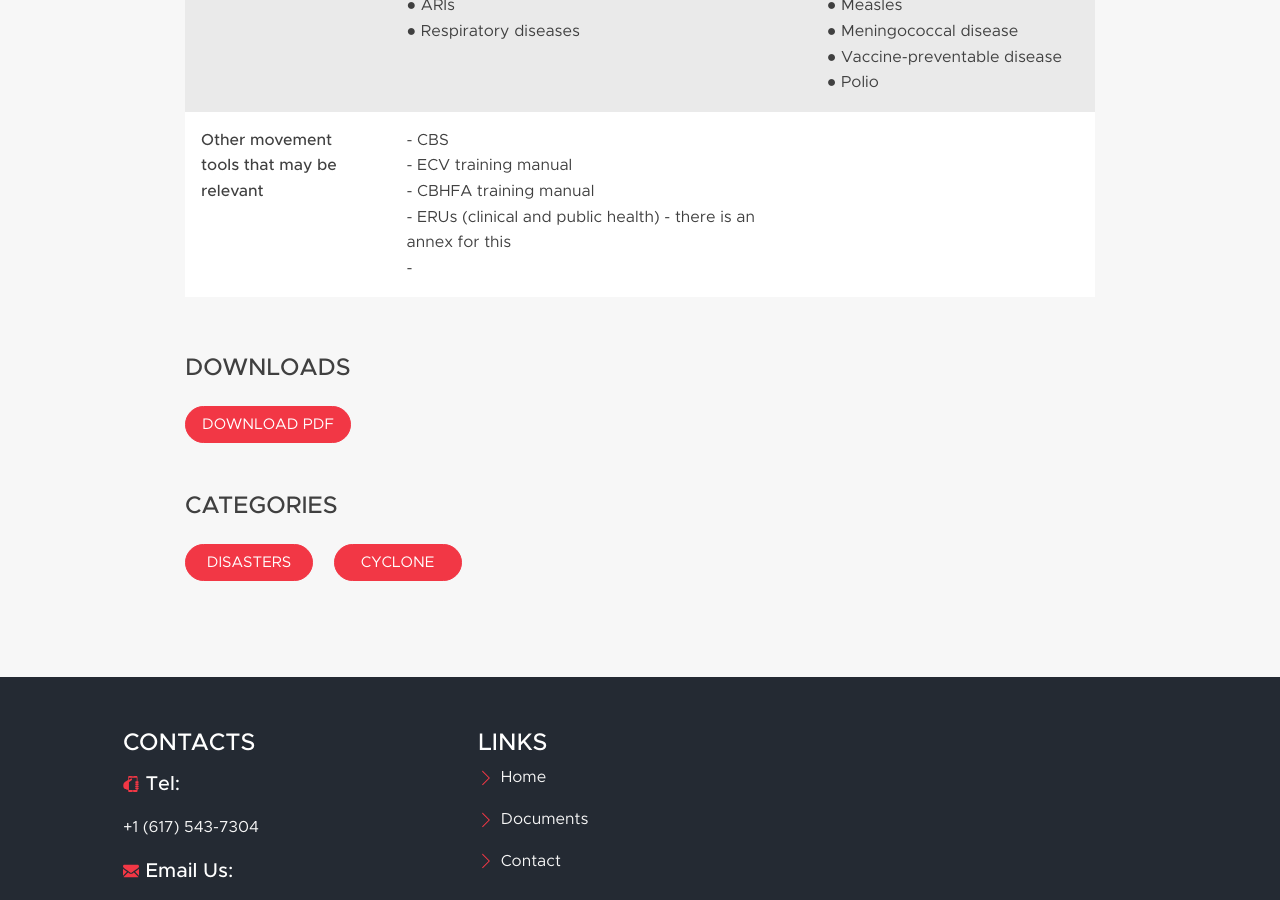
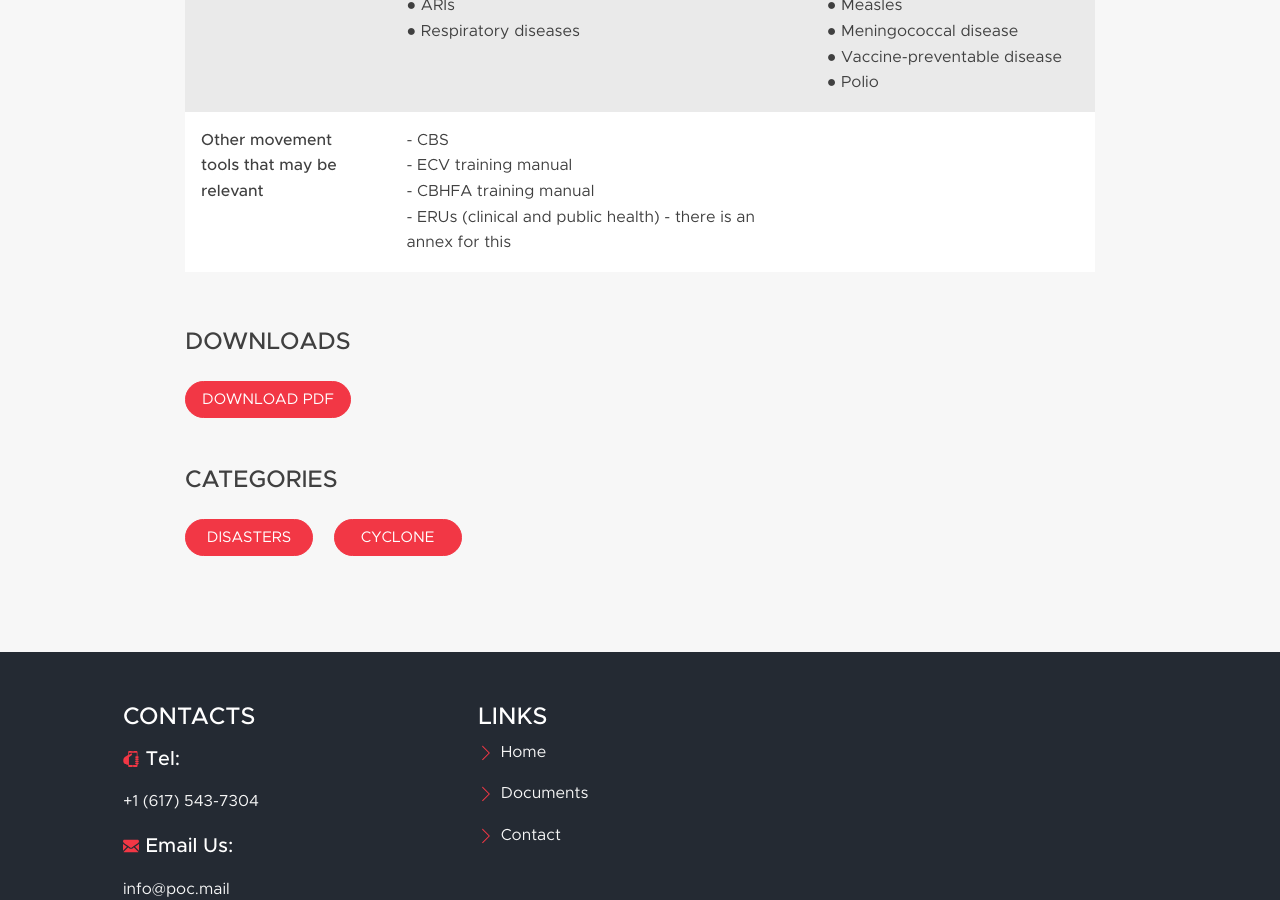
Before and after one commit to Julialhuillery/poc, a Jekyll site: the page built from _documents/(P)NS planning for epidemic response (contingency planning) (Cyclone-Hurricane-Typhoon).md, in a window 1280 px wide and 900 px high, scrolled down 3663 px. Built offline with Jekyll 4.4.1, drawn with Linux system fonts in a browser that asks for light colours; our own code applies the rules of GitHub Pages for plain Markdown files.

```diff
--- a/_documents/(P)NS planning for epidemic response (contingency planning) (Cyclone-Hurricane-Typhoon).md
+++ b/_documents/(P)NS planning for epidemic response (contingency planning) (Cyclone-Hurricane-Typhoon).md
@@ -31,4 +31,4 @@ pdf:
 | &nbsp; | Community-based action and social mobilisation | ● Implement SBCC interventions aimed at preventing water- and vector-borne diseases.<br>● Plan and implement emergency vaccination campaigns as needed.<br>● Put procedures in place to safely manage human and animal corpses.<br>● Ensure early detection, referral and treatment of all people with infectious disease symptoms, especially the most vulnerable.<br>● Psychosocial support for community members, staff and volunteers<br>● Prevention of WASH-related diseases:<br>o Hand-washing with soap<br>o Safe excreta disposal<br>o Safe drinking water<br>o Environmental sanitation<br>o Food safety. |
 | &nbsp; | Coordination | ● Coordination between agencies and sectors including Health, Nutrition, WASH and Shelter<br>● Coordination between rescue services and health services (including levels 1, 2 and 3 facilities)<br>● Coordination of volunteers |
 | **Disease tools that may be relevant** | ● Diarrhoeal disease<br>● Malaria<br>● Dengue, Chikungunya, Zika <br>● Yellow fever<br>● ARIs<br>● Respiratory diseases | ● Hepatitis A<br>● Hepatitis E<br>● Typhoid fever<br>● Malnutrition<br>● Measles<br>● Meningococcal disease<br>● Vaccine-preventable disease<br>● Polio |
-| **Other movement tools that may be relevant** |- CBS<br>- ECV training manual<br>- CBHFA training manual<br>- ERUs (clinical and public health) - there is an annex for this<br>- ||
+| **Other movement tools that may be relevant** |- CBS<br>- ECV training manual<br>- CBHFA training manual<br>- ERUs (clinical and public health) - there is an annex for this<br> ||
```
